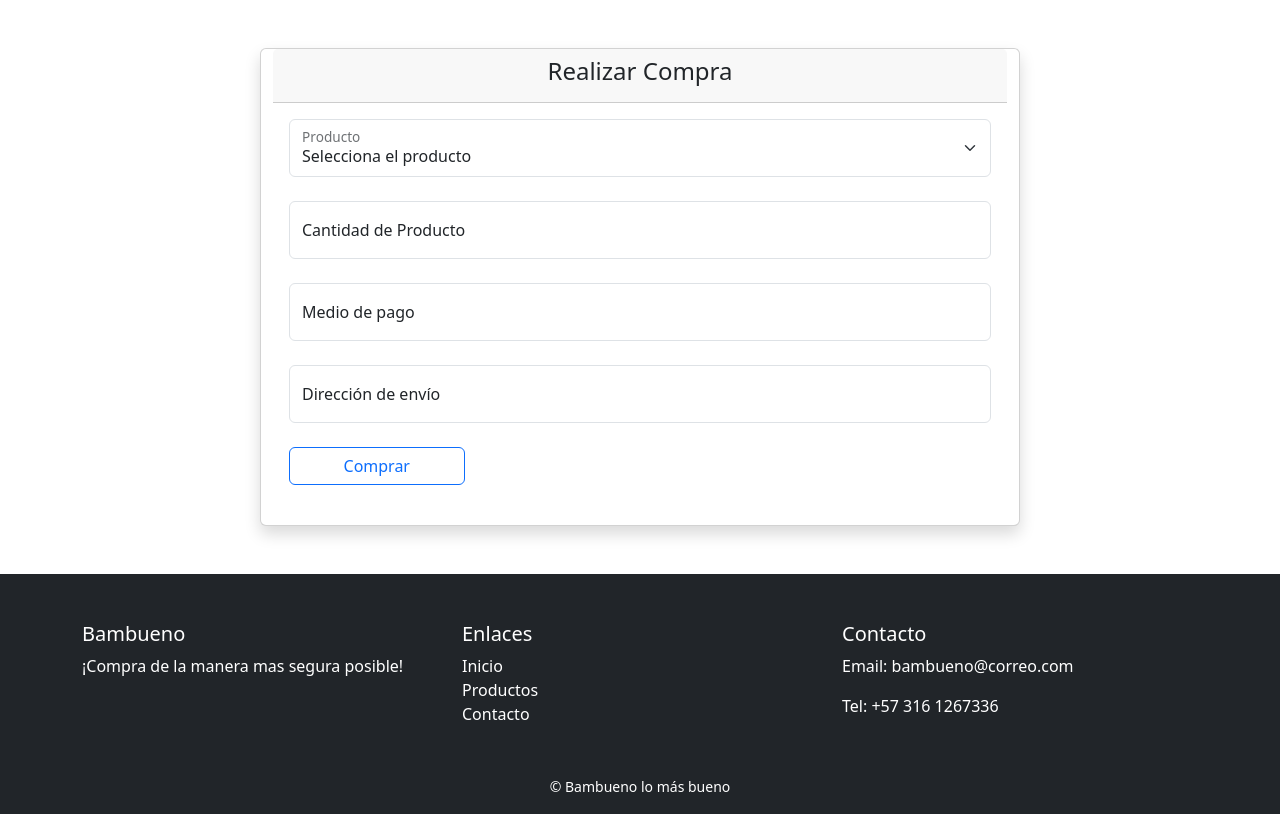
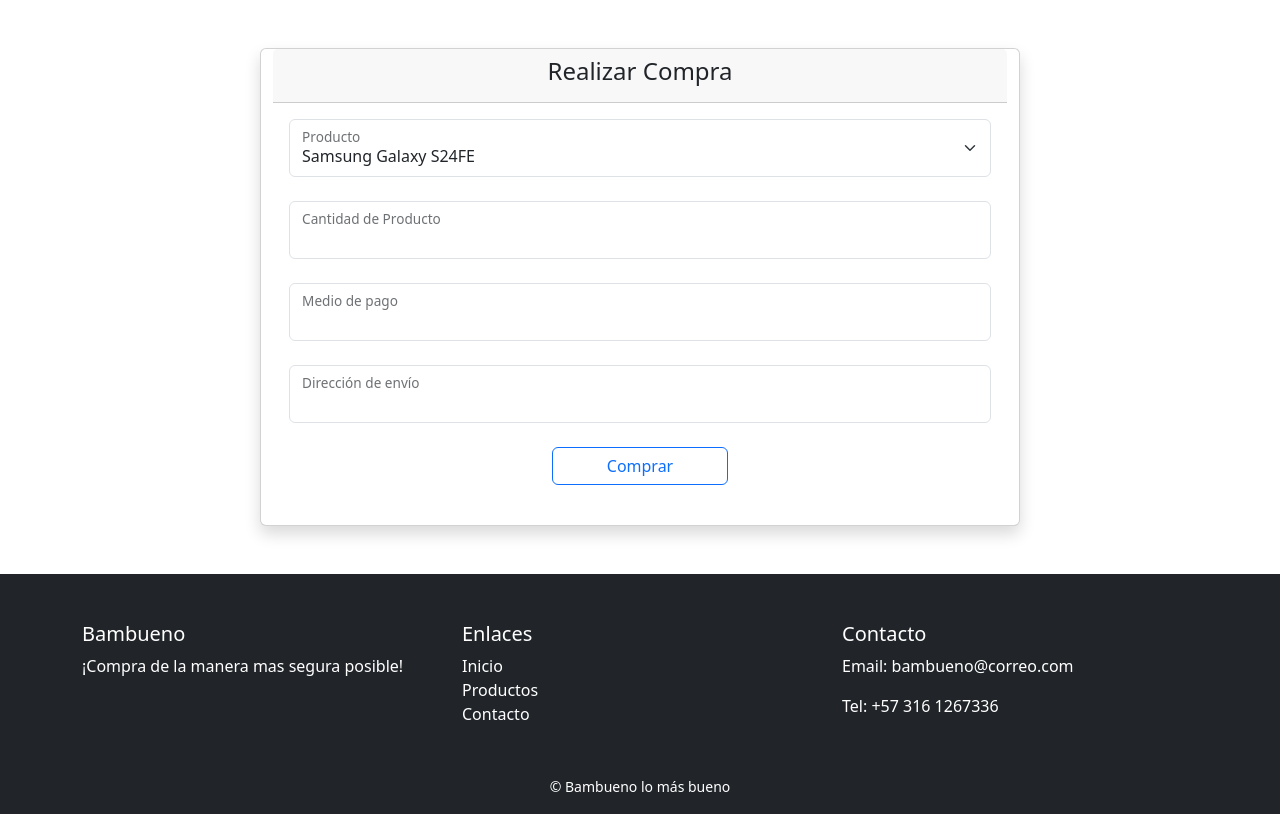
Before and after one commit to juanjose-gp/seguridad_web, a PHP site: page /F_compra.php in a window 1280 px wide; the page is wider, and only the part inside the window is pictured. Shown: the part 126-940 px from the top of that part. Run offline with PHP 8.4, Linux system fonts and the light colour scheme.

Commit message:
Cambios finales para el proyecto
Formulario compra conectado con la base de  datos, cambio en el Header.php, creacion de F_conexion.php y ValidacionesC.js

```diff
--- a/Compra/F_compra.php
+++ b/Compra/F_compra.php
@@ -9,13 +9,12 @@
   <link
     href="https://cdn.jsdelivr.net/npm/bootstrap@5.3.5/dist/css/bootstrap.min.css"
     rel="stylesheet"
-    integrity="sha384-SgOJa3DmI69IUzQ2PVdRZhwQ+dy64/BUtbMJw1MZ8t5HZApcHrRKUc4W0kG879m7"
     crossorigin="anonymous" />
 </head>
 
 <body>
   <div class="container mt-5 mb-5">
-    <form>
+    <form id="registroForm" action="F_conexion.php" method="post">
       <div class="row justify-content-center">
         <div class="col-8 card shadow">
           <div class="card-header text-center">
@@ -23,43 +22,27 @@
           </div>
           <div class="card-body">
             <div class="form-floating mb-4">
-              <select
-                class="form-select"
-                id="floatingSelect"
-                aria-label="Floating label select example">
-                <option selected>Selecciona el producto</option>
-                <option value="1">IPhone 14</option>
-                <option value="2">Mouse Gamer</option>
-                <option value="3">Mochila de viaje</option>
+              <select class="form-select" id="id_producto" name="id_producto" required>
+                <option value="1">Samsung Galaxy S24FE</option>
+                <option value="2">Portatil ASUS Vivobook</option>
+                <option value="3">Parlante JBL Flip 6</option>
               </select>
-              <label for="floatingSelect">Producto</label>
+              <label for="id_producto">Producto</label>
             </div>
             <div class="form-floating mb-4">
-              <input
-                type="text"
-                class="form-control"
-                placeholder="Seleccione el producto"
-                id="floatingInput" />
-              <label for="floatingInput">Cantidad de Producto</label>
+              <input type="number" class="form-control" id="cantidad_producto" name="cantidad_producto" required />
+              <label for="cantidad_producto">Cantidad de Producto</label>
             </div>
             <div class="form-floating mb-4">
-              <input
-                type="text"
-                class="form-control"
-                placeholder="Seleccione el producto"
-                id="floatingInput" />
-              <label for="floatingInput">Medio de pago</label>
+              <input type="text" class="form-control" id="medio_pago" name="medio_pago" required/>
+              <label for="medio_pago">Medio de pago</label>
             </div>
             <div class="form-floating mb-4">
-              <input
-                type="text"
-                class="form-control"
-                placeholder="Seleccione el producto"
-                id="floatingInput" />
-              <label for="floatingInput">Dirección de envío</label>
+              <input type="text" class="form-control" id="direccion" name="direccion" required />
+              <label for="direccion">Dirección de envío</label>
             </div>
-            <div class="mb-4">
-              <button type="button" class="btn btn-outline-primary w-25">
+            <div class="mb-4 text-center">
+              <button type="submit" href="../Productos/Articulo.php "class="btn btn-outline-primary w-25">
                 Comprar
               </button>
             </div>
@@ -68,10 +51,9 @@
       </div>
     </form>
   </div>
-  <script
-    src="https://cdn.jsdelivr.net/npm/bootstrap@5.3.5/dist/js/bootstrap.bundle.min.js"
-    integrity="sha384-k6d4wzSIapyDyv1kpU366/PK5hCdSbCRGRCMv+eplOQJWyd1fbcAu9OCUj5zNLiq"
-    crossorigin="anonymous"></script>
+
+  <script src="https://cdn.jsdelivr.net/npm/bootstrap@5.3.5/dist/js/bootstrap.bundle.min.js" crossorigin="anonymous"></script>
+  <script src="ValidacionesC.js"></script>
 </body>
 <?php require_once '../Includes/Footer.php' ?>
 
--- /dev/null
+++ b/Compra/ValidacionesC.js
@@ -0,0 +1,21 @@
+document.getElementById("registroForm").addEventListener("submit", (event) => {
+  const producto = cleanInput(
+    document.querySelector("#id_producto").value.trim()
+  );
+  const cantidad = cleanInput(
+    document.querySelector("#cantidad_producto").value.trim()
+  );
+  const medio_pago = cleanInput(
+    document.querySelector("#medio_pago").value.trim()
+  );
+  const direccion = document.querySelector("#direccion").value.trim();
+
+  if (!producto || !cantidad || !medio_pago || !direccion) {
+    alert("Todos los campos son obligatorios");
+    event.preventDefault();
+  }
+});
+
+function cleanInput(input) {
+  return input.replace(/['@\s]/g, "");
+}
--- a/includes/Header.php
+++ b/includes/Header.php
@@ -32,6 +32,7 @@
               style="width: 400px"
               type="search"
               placeholder="Buscar"
+              name="Busqueda"
               aria-label="Search" />
           </li>
           <li class="nav-item ms-5">
```
Also changed, not shown: Compra/F_conexion.php (added, +73 -0 lines), Compra/F_venta.php (deleted), Compra/ValidacionesV.js (deleted).
